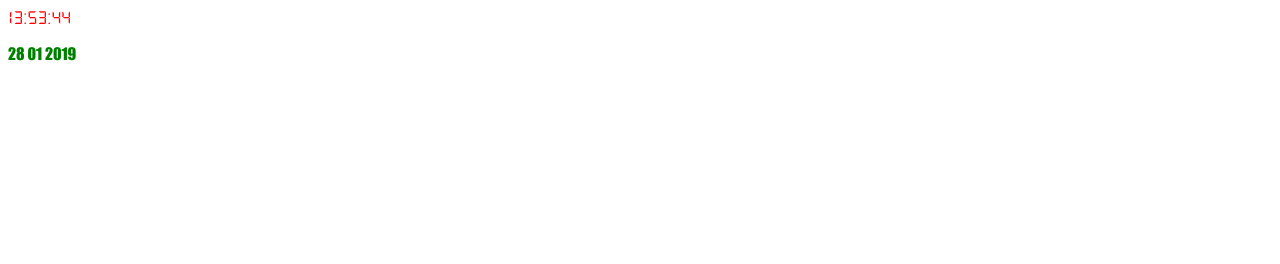
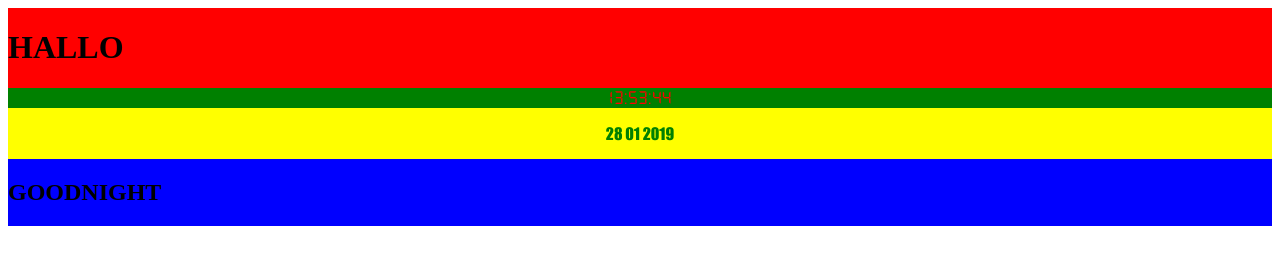
Before and after one commit to sanneeevz/Challenge-2, a plain HTML site: page index.html in a window 1280 px wide. Drawn offline with Linux system fonts and the light colour scheme; files whose address does not match are found by name.

Commit message:
grids toegevoegd, goodmorning text werkt niet

```diff
--- a/index.html
+++ b/index.html
@@ -9,8 +9,25 @@
 
   <body onload="startTime()">
 
-    <div id="time"></div>
-    <p id="day"></p>
+    <div class="grid-container">
+
+      <div class="grid-item box-1">
+        <h1> HALLO </h1>
+      </div>
+
+      <div class="grid-item box-2">
+        <div id="time"></div>
+      </div>
+
+      <div class="grid-item box-3">
+        <p id="day"></p>
+      </div>
+
+      <div class="grid-item box-4">
+        <h2> GOODNIGHT </h2>
+      </div>
+
+    </div>
 
   </body>
 
--- a/script/main.js
+++ b/script/main.js
@@ -1,5 +1,6 @@
 function startTime() {
   var today = new Date();
+  var curHr = today.getHours()
   var h = today.getHours();
   var m = today.getMinutes();
   var s = today.getSeconds();
@@ -15,6 +16,14 @@ function startTime() {
   d + " " + x + " " + y;
   var t = setTimeout(startTime, 500);
 
+  if (curHr < 12) {
+    console.log('good morning')
+  } else if (curHr < 18) {
+    console.log('good afternoon')
+  } else {
+    console.log('good evening')
+  }
+
   // var d = new Date();
   // var months = ["January","February","March","April","May","June","July","August","September","October","November","December"];
   // document.getElementById("demo").innerHTML = months[d.getMonth()];
--- a/style/main.css
+++ b/style/main.css
@@ -1,3 +1,14 @@
+.grid-container{
+	display: grid;
+	grid-template-columns: 1fr;
+
+	grid-template-areas:
+		"header"
+		"time"
+		"date"
+		"welcome";
+}
+
 @font-face {
   font-family: impact;
   src: url(font/impact/impact.ttf);
@@ -8,15 +19,35 @@
   src: url(font/digital.ttf);
 }
 
+.box-1 {
+	grid-area: header;
+	background-color: red;
+}
+
+.box-2 {
+	grid-area: time;
+	background-color: green;
+}
 
 #time {
 	font-family: digital;
 	color: red;
 	font-size: 20px;
+	text-align: center;
+}
+
+.box-3 {
+	grid-area: date;
+	background-color: yellow;
 }
 
 #day {
 	color: green;
 	font-family: impact;
+	text-align: center;
+}
 
+.box-4 {
+	grid-area: welcome;
+	background-color: blue;
 }
```
